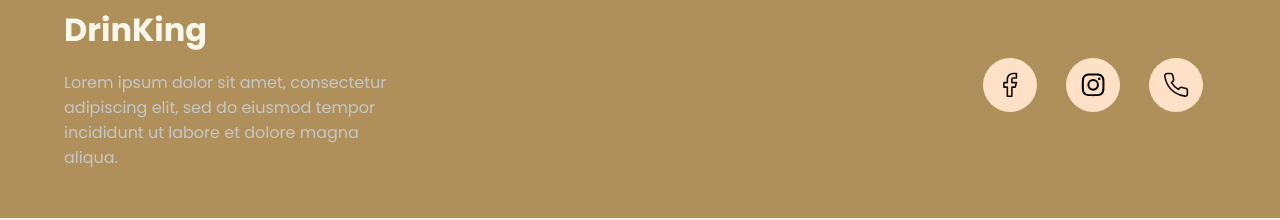
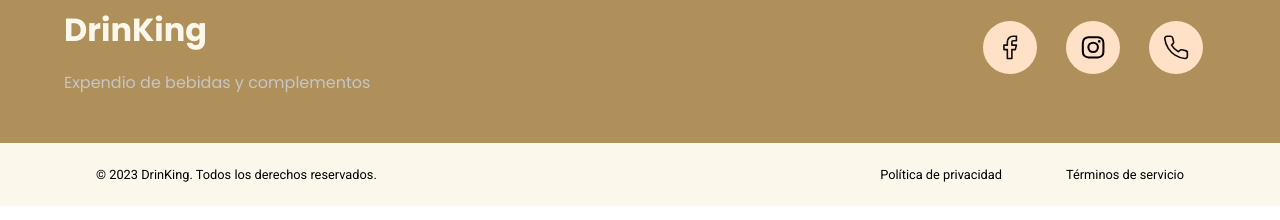
Before and after one commit to Dams2001/myDrinKing, a React (Create React App) app: page /sobre-nosotros in a window 1280 px wide. Shown: the part 2556-2776 px from the top of the page. Built offline with nearby package versions, Linux system fonts and the light colour scheme.

Commit message:
cambio nombre en el banner principal

```diff
--- a/src/components/footer/Footer.jsx
+++ b/src/components/footer/Footer.jsx
@@ -13,10 +13,7 @@ const Footer = () => {
       <div className="footer__top">
         <div className="footer__top_logo">
           <h2>DrinKing</h2>
-          <p>
-            Lorem ipsum dolor sit amet, consectetur adipiscing elit, sed do
-            eiusmod tempor incididunt ut labore et dolore magna aliqua.
-          </p>
+          <p>Expendio de bebidas y complementos</p>
         </div>
         <div className="footer__top_categorias">
           <div className="footer__top_redes">
--- a/src/components/home/contenido/Heroe.jsx
+++ b/src/components/home/contenido/Heroe.jsx
@@ -4,7 +4,7 @@ import { Link } from "react-router-dom";
 const Heroe = () => {
   return (
     <section className="heroe__container">
-      <h2 className="heroe__title">Lorem ipsum dolor sit amet, consecte tur.</h2>
+      <h2 className="heroe__title">Encontrá todo lo que necesitas acá</h2>
       <Link to={"/productos"}><button className="heroe__button">Catálogo</button></Link>
       <p className="heroe__ley">
         Ley 24.788. Prohíbese en todo el territorio nacional, el expendio a
--- a/src/styles/components/_heroe.scss
+++ b/src/styles/components/_heroe.scss
@@ -56,7 +56,7 @@
 @media only screen and (min-width: 769px) {
   .heroe__title {
     font-size: 50px;
-    width: 60%;
+    width: 40%;
   }
   .heroe__container {
     background: rgb(0, 0, 0) url("../../assets/header__background.jpg")
```
